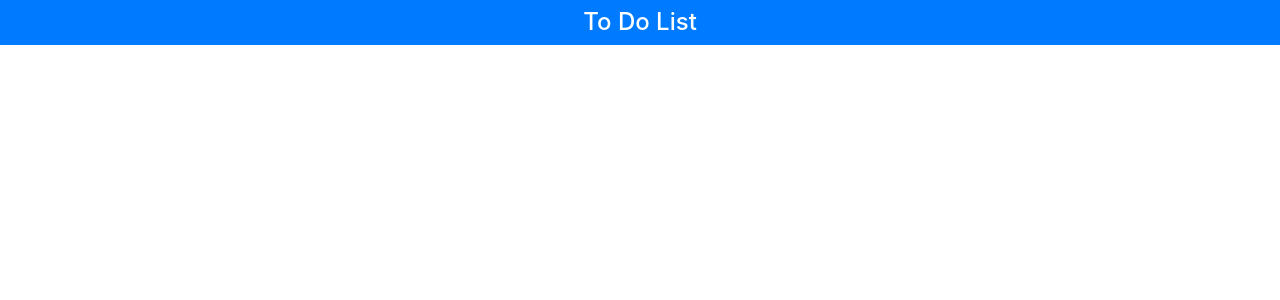
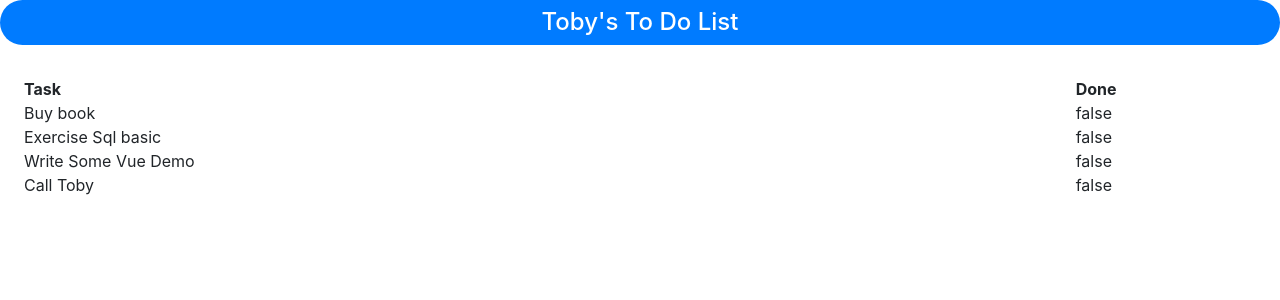
Before and after one commit to y976362357/VueDemo, a Vue app in the folder todo/: page / in a window 1280 px wide. Shown: the top 300 px of the page. Built offline with nearby package versions, Linux system fonts and the light colour scheme.

Commit message:
Displaying the list of the Tasks

```diff
--- a/todo/src/App.vue
+++ b/todo/src/App.vue
@@ -1,14 +1,44 @@
 <template>
   <div id="app">
-    <h4 class="bg-primary text-white text-center p-2">
-      To Do List
+    <h4 class="bg-primary text-white text-center p-2 rounded-pill">
+      {{ name }}'s To Do List
     </h4>
+
+    <div class="container-fluid p-4">
+      <div class="row">
+        <div class="col font-weight-bold">
+          Task
+        </div>
+        <div class="col-2 font-weight-bold">
+          Done
+        </div>
+      </div>
+      <div class="row" v-for="t in tasks" v-bind:key="t.action">
+        <div class="col">
+          {{ t.action }}
+        </div>
+        <div class="col-2">
+          {{ t.done }}
+        </div>
+      </div>
+    </div>
   </div>
 </template>
 
 <script>
 
 export default {
-  name: 'app'
+  name: 'app',
+  data(){
+    return {
+      name: 'Toby',
+      tasks: [
+        {action: 'Buy book', done: false},
+        {action: 'Exercise Sql basic', done: false},
+        {action: 'Write Some Vue Demo', done: false},
+        {action: 'Call Toby', done: false},
+      ]
+    }
+  }
 }
 </script>
```
